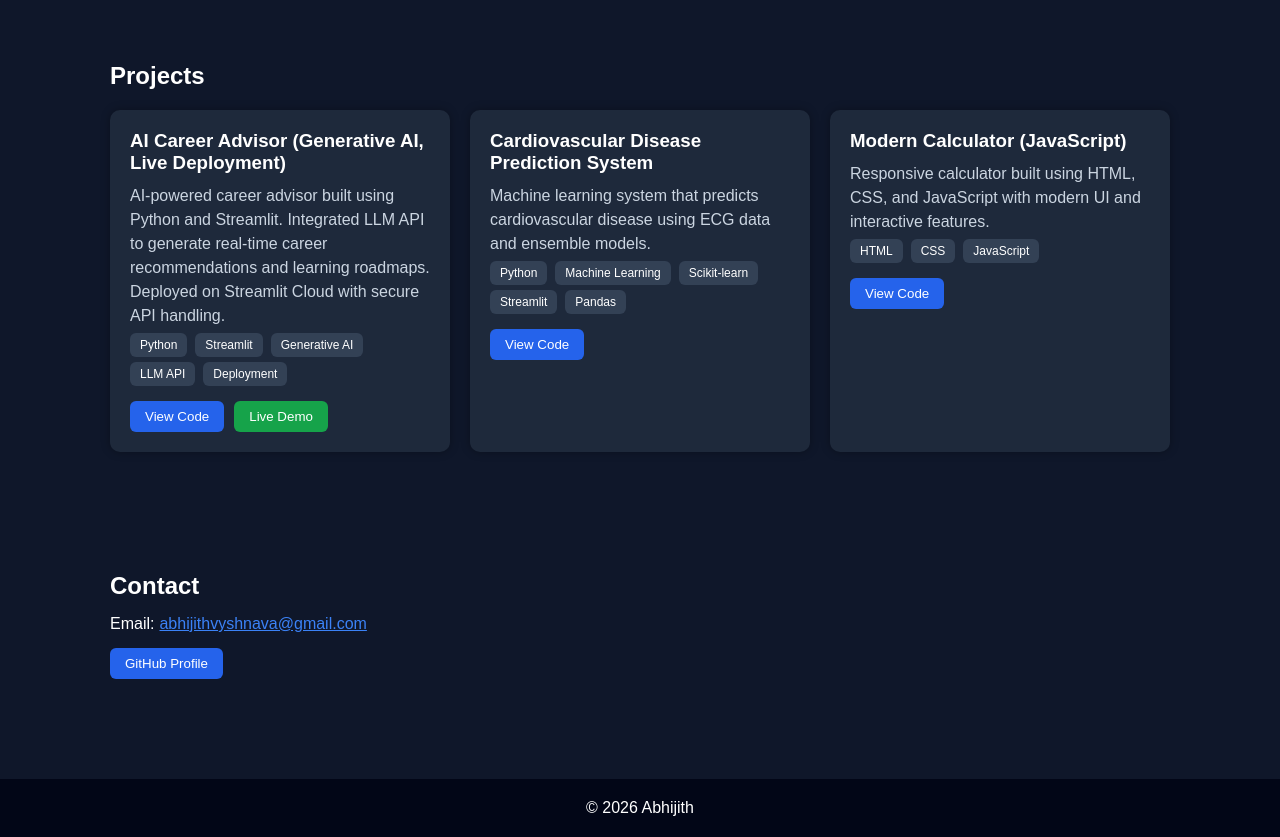
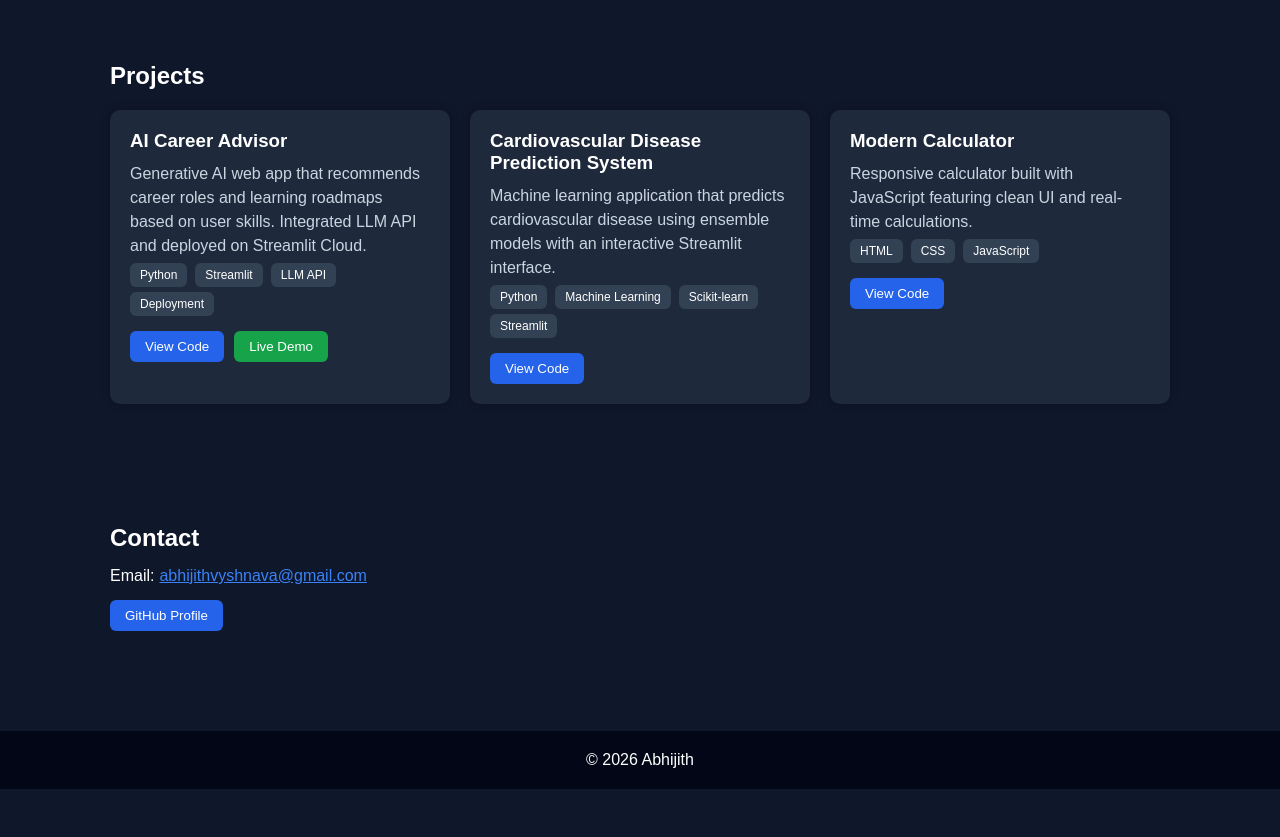
Before and after one commit to Abhijith1729/portfolio-react, a React (Vite) app: page / in a window 1280 px wide. Shown: the part 1080-1917 px from the top of the page. After the commit the page ends 1869 px from the top, so only its background shows below. Built offline with nearby package versions, Linux system fonts and the light colour scheme.

Commit message:
Improve project descriptions and add live demo link

```diff
--- a/src/components/Projects.jsx
+++ b/src/components/Projects.jsx
@@ -11,19 +11,18 @@ function Projects() {
         marginTop: "20px"
       }}>
 
-        {/* Project 1 — AI Career Advisor */}
+        {/* Project 1 */}
         <div style={cardStyle}>
 
-          <h3>AI Career Advisor (Generative AI, Live Deployment)</h3>
+          <h3>AI Career Advisor</h3>
 
           <p style={descStyle}>
-            AI-powered career advisor built using Python and Streamlit. Integrated LLM API to generate real-time career recommendations and learning roadmaps. Deployed on Streamlit Cloud with secure API handling.
+            Generative AI web app that recommends career roles and learning roadmaps based on user skills. Integrated LLM API and deployed on Streamlit Cloud.
           </p>
 
           <div>
             <span style={tagStyle}>Python</span>
             <span style={tagStyle}>Streamlit</span>
-            <span style={tagStyle}>Generative AI</span>
             <span style={tagStyle}>LLM API</span>
             <span style={tagStyle}>Deployment</span>
           </div>
@@ -56,13 +55,13 @@ function Projects() {
         </div>
 
 
-        {/* Project 2 — Cardiovascular */}
+        {/* Project 2 */}
         <div style={cardStyle}>
 
           <h3>Cardiovascular Disease Prediction System</h3>
 
           <p style={descStyle}>
-            Machine learning system that predicts cardiovascular disease using ECG data and ensemble models.
+            Machine learning application that predicts cardiovascular disease using ensemble models with an interactive Streamlit interface.
           </p>
 
           <div>
@@ -70,7 +69,6 @@ function Projects() {
             <span style={tagStyle}>Machine Learning</span>
             <span style={tagStyle}>Scikit-learn</span>
             <span style={tagStyle}>Streamlit</span>
-            <span style={tagStyle}>Pandas</span>
           </div>
 
           <div style={{ marginTop: "15px" }}>
@@ -86,13 +84,13 @@ function Projects() {
         </div>
 
 
-        {/* Project 3 — Calculator */}
+        {/* Project 3 */}
         <div style={cardStyle}>
 
-          <h3>Modern Calculator (JavaScript)</h3>
+          <h3>Modern Calculator</h3>
 
           <p style={descStyle}>
-            Responsive calculator built using HTML, CSS, and JavaScript with modern UI and interactive features.
+            Responsive calculator built with JavaScript featuring clean UI and real-time calculations.
           </p>
 
           <div>
```
